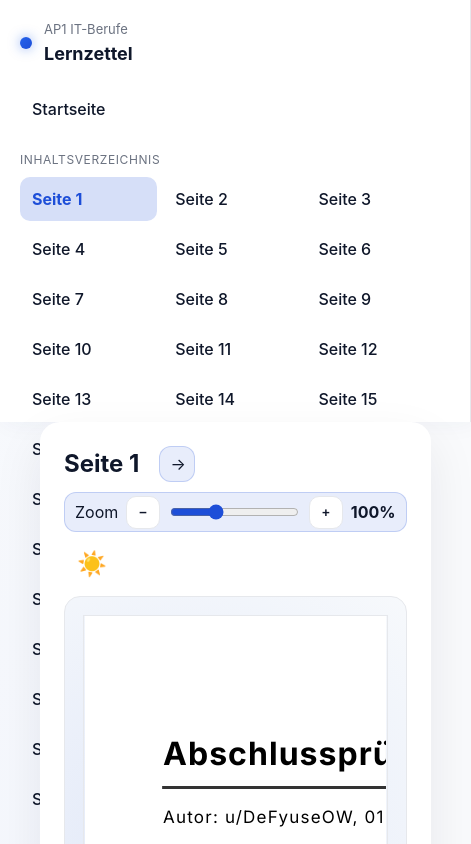
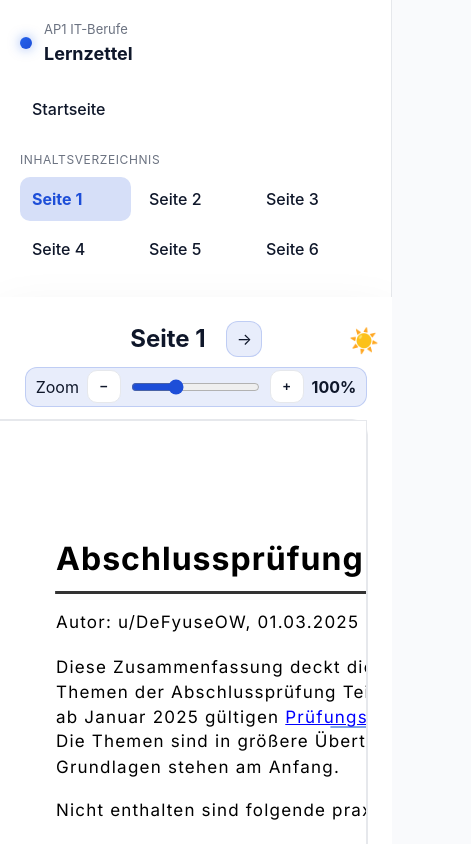
Before and after one commit to IlyaBashlyaev/AP1-Lernzettel, a React (Vite) app: page /page/1 in a window 390 px wide. Shown: the top 844 px of the page, 471 px wide, since content can reach past the window. Built offline with nearby package versions, Linux system fonts and the light colour scheme.

Commit message:
Adjust CSS styles and add responsive design

```diff
--- a/src/App.css
+++ b/src/App.css
@@ -152,6 +152,10 @@
     position: absolute;
     top: 0;
     right: 0;
+}
+
+.page-view {
+    position: relative;
 }
 
 .start-copy h1 {
@@ -348,34 +352,61 @@ button.ghost {
     box-shadow: none;
 }
 
-@media (max-width: 980px) {
+@media (max-width: 1332px) {
+    .content {
+        padding: 0 !important;
+        border-radius: 0;
+    }
+}
+
+@media (max-width: 1200px) {
     .app-shell {
         grid-template-columns: 1fr;
     }
 
-  .sidebar {
-    max-height: 50vh;
-  }
-
-  .content {
-    padding: 16px;
+    .nav-list {
+        height: 100px;
     }
 
     .content__body {
         min-height: auto;
+        padding: 24px 0;
+        border-radius: 0;
+    }
+
+    .page-toolbar {
+        padding: 0 24px;
+    }
+
+    .page-stage {
+        position: relative;
+        left: -24px;
+        padding: 0;
     }
 
     .page-frame {
+        width: 100vw;
+    }
+
+    .page-canvas {
+        width: calc(100vw - 2px);
+    }
+}
+
+@media (max-width: 768px) {
+    .start-page > div {
         width: 100%;
     }
 
-  .page-canvas {
-    width: calc(100% - 2px);
+    .page-toolbar {
+        flex-direction: column;
     }
 }
 
-@media (max-width: 700px) {
-  .start-page > div {
-    width: 100%;
+@media (max-width: 576px) {
+    .toolbar-actions > .ghost {
+        position: absolute;
+        top: 0;
+        right: 0;
     }
 }
```
Also changed, not shown: src/components/DisplayPage.jsx (+11 -1 lines), public/pages/style.css (indentation only). Lines whose indentation alone changed are shown as unchanged.
